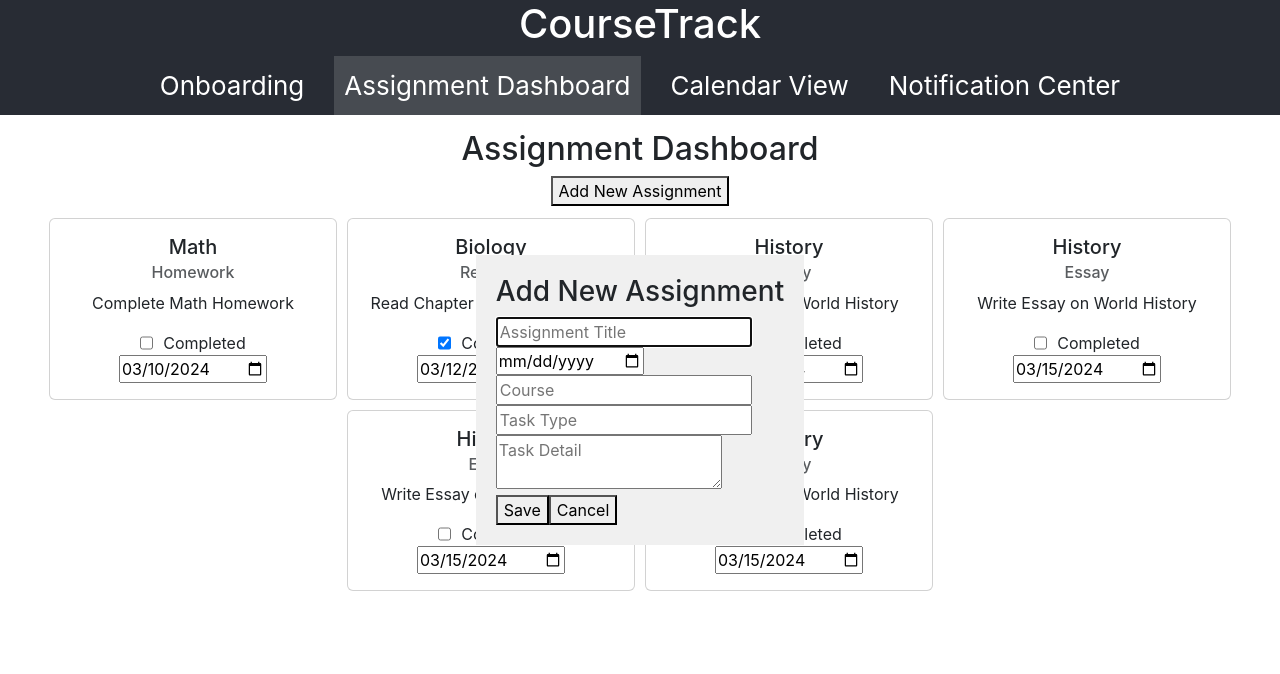
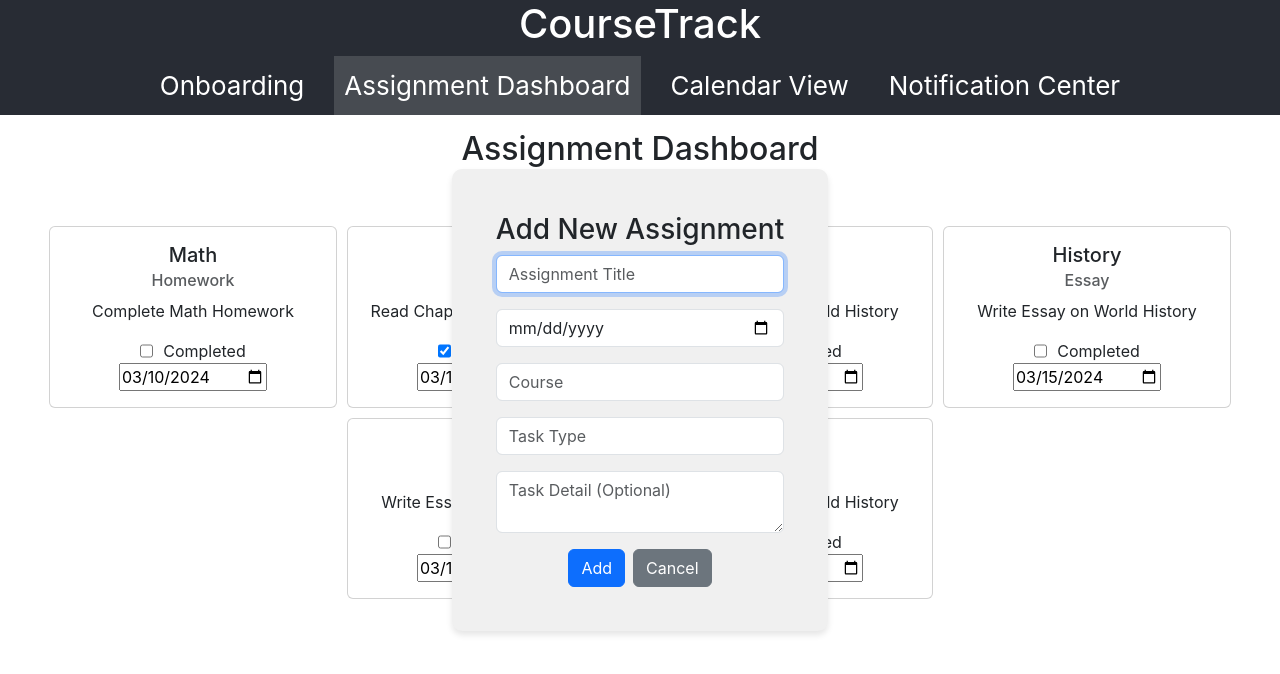
Before and after one commit to imcuky/course-track, a React (Create React App) app in the folder course-track/: page /dashboard in a window 1280 px wide. Both pictures are taken after a click on the button "Add New Assignment". Shown: the top 674 px of the page. Built offline with nearby package versions, Linux system fonts and the light colour scheme.

Commit message:
Update AssignmentDashboard.js
1. add error handling

```diff
--- a/course-track/src/AssignmentDashboard.js
+++ b/course-track/src/AssignmentDashboard.js
@@ -11,6 +11,7 @@ const AssignmentDashboard = () => {
   const [newAssignmentType, setNewAssignmentType] = useState("");
   const [newAssignmentDetail, setNewAssignmentDetail] = useState("");
   let { assignments, setAssignments } = useAssignmentsContext();
+
 
   const resetForm = () => {
     setNewAssignmentTitle("");
@@ -39,7 +40,12 @@ const AssignmentDashboard = () => {
   };
 
   const handleAddAssignment = () => {
-    if (newAssignmentTitle.trim() !== "" && newAssignmentDueDate.trim() !== "") {
+    if (
+      newAssignmentTitle.trim() !== '' &&
+      newAssignmentDueDate.trim() !== '' &&
+      newAssignmentCourse.trim() !== '' &&
+      newAssignmentType.trim() !== ''
+    ) {
       const newAssignment = {
         id: assignments.length + 1,
         title: newAssignmentTitle,
@@ -49,30 +55,37 @@ const AssignmentDashboard = () => {
         detail: newAssignmentDetail,
         completed: false,
       };
+
       setAssignments((prevAssignments) => [...prevAssignments, newAssignment]);
-
+      resetForm(); // Reset the form after saving
+      alert('Assignment added successfully!');
+    } else {
+      alert('Please fill in all required fields before adding the assignment.');
     }
   };
 
-  // Get assignments due within the next 7 days
-  const next7Days = new Date();
-  next7Days.setDate(next7Days.getDate() + 7);
-  const assignmentsDueNext7Days = assignments.filter(
-    (assignment) => new Date(assignment.dueDate) <= next7Days && !assignment.completed
+
+
+  const editedAssignment = (assignment) =>{
+    setAssignments((prevAssignments) =>
+      prevAssignments.map((a) =>
+        a.id === assignment.id ? { ...a, title: assignment.title,
+        course: assignment.course,
+        type: assignment.type,
+        detail: assignment.detail, } : a
+      )
     );
-
-  // Get overdue and incomplete assignments
-  const overdueIncompleteAssignments = assignments.filter(
-    (assignment) => new Date(assignment.dueDate) < new Date() && !assignment.completed
-  );
-
+    alert('Assignment update successfully!');
+  }
 
   useEffect(() => {
     Event.on("assignmentStatusChanged", handleStatusChange);
     Event.on("assignmentDueDateChanged", handleDueDateChange);
+    Event.on('editAssignment', editedAssignment);
     return () => {
       Event.off("assignmentStatusChanged");
       Event.off("assignmentDueDateChanged");
+      Event.off('editAssignment');
     };
   }, []);
 
@@ -82,65 +95,64 @@ const AssignmentDashboard = () => {
     <Fragment>
       <h2>Assignment Dashboard</h2>
       <Popup
-        trigger={<button>Add New Assignment</button>}
+  trigger={<button className="btn btn-primary">Add New Assignment</button>}
   modal
   closeOnDocumentClick={false}
+  contentStyle={{ maxWidth: '600px', padding: '20px', borderRadius: '10px', boxShadow: '0 4px 6px rgba(0, 0, 0, 0.1)', backgroundColor: "#f0f0f0" }}
 >
   {(close) => (
-          <div
-            className="popup-content"
-            style={{ backgroundColor: "#f0f0f0", padding: "20px" }}
-          >
+    <div className="popup-content p-4">
       <h3>Add New Assignment</h3>
       <input
         type="text"
+        className="form-control mb-3"
         placeholder="Assignment Title"
         value={newAssignmentTitle}
         onChange={(e) => setNewAssignmentTitle(e.target.value)}
         required
-            />{" "}
-            <br />
+      />
       <input
         type="date"
+        className="form-control mb-3"
         value={newAssignmentDueDate}
         onChange={(e) => setNewAssignmentDueDate(e.target.value)}
         required
       />
-            <br />
       <input
         type="text"
+        className="form-control mb-3"
         placeholder="Course"
         value={newAssignmentCourse}
         onChange={(e) => setNewAssignmentCourse(e.target.value)}
         required
       />
-            <br />
       <input
         type="text"
+        className="form-control mb-3"
         placeholder="Task Type"
         value={newAssignmentType}
         onChange={(e) => setNewAssignmentType(e.target.value)}
         required
       />
-            <br />
       <textarea
-              placeholder="Task Detail"
+        className="form-control mb-3"
+        placeholder="Task Detail (Optional)"
         value={newAssignmentDetail}
         onChange={(e) => setNewAssignmentDetail(e.target.value)}
       />
-            <br />
+      <div className="text-center">
         <button
+          className="btn btn-primary me-2"
           type="submit"
           onClick={() => {
             // Save logic goes here
             handleAddAssignment();
-                close();
-                resetForm(); // Reset the form after saving
           }}
         >
-              Save
+          Add
         </button>
         <button
+          className="btn btn-secondary"
           onClick={() => {
             close();
             resetForm(); // Reset the form on cancel as well
@@ -149,8 +161,10 @@ const AssignmentDashboard = () => {
           Cancel
         </button>
       </div>
+    </div>
   )}
 </Popup>
+
 
       <div className="dashboard-card-container">
         {assignments.map((assignment) => (
```
Lines whose indentation alone changed are shown as unchanged.
